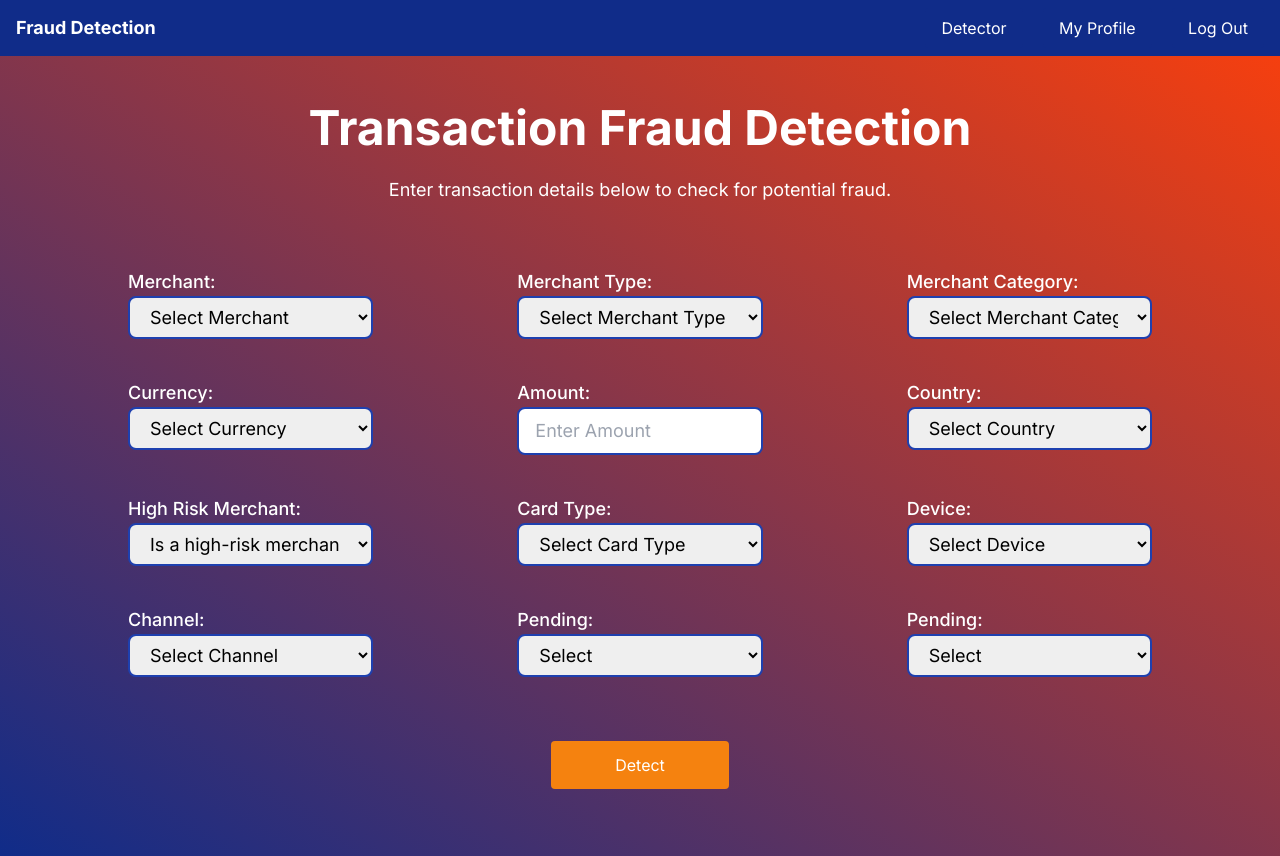
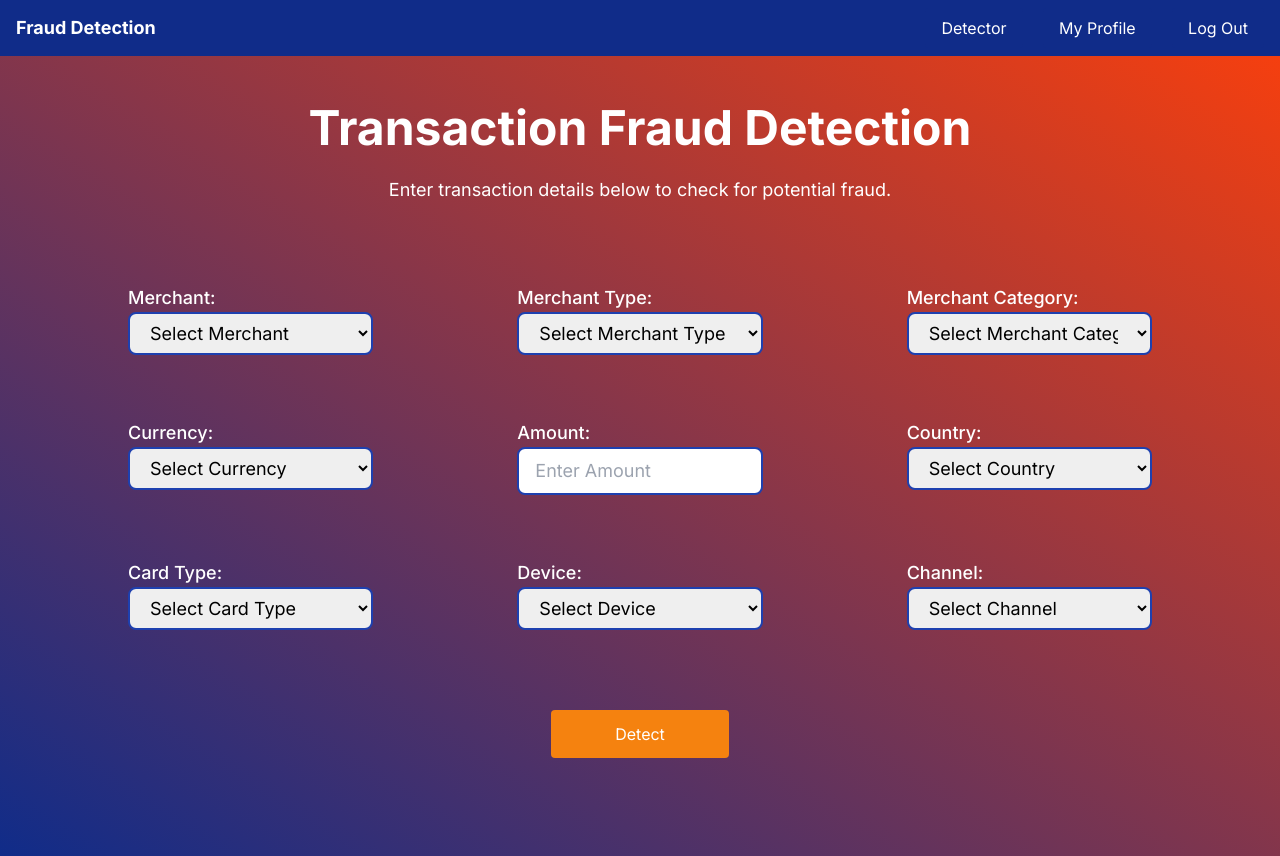
Before and after one commit to jnsltk/fraud_detection, a Django app: page /core/detection_page/ in a window 1280 px wide. Run offline with Django 5.2, Linux system fonts and the light colour scheme; the visitor is signed in with stand-in values (Sample User, id 1); some libraries are stand-ins or nearby versions.

Commit message:
#16 Get form data

```diff
--- a/fraud_detection/core/templates/detection/detection_page.html
+++ b/fraud_detection/core/templates/detection/detection_page.html
@@ -9,10 +9,10 @@
     <p class="text-center text-lg">Enter transaction details below to check for potential fraud.</p>
 
     <!-- Fraud Detection Form -->
-    <form action="{% url 'core/detection_result' %}" method="post" class="flex flex-col items-center space-y-16 w-4/5 max-w-6xl">
+    <form action="{% url 'core/detection_result' %}" method="post" class="flex flex-col items-center space-y-20 w-4/5 max-w-6xl">
         {% csrf_token %}
 
-        <div class="grid grid-cols-1 sm:grid-cols-3 gap-x-36 gap-y-10 w-full">
+        <div class="grid grid-cols-1 sm:grid-cols-3 gap-x-36 gap-y-16 w-full">
             <!-- Merchant -->
             <div class="flex flex-col">
                 <label for="merchant" class="text-lg font-medium text-white">
@@ -143,18 +143,6 @@
                 </select>
             </div>
 
-            <!-- High Risk Merchant -->
-            <div class="flex flex-col">
-                <label for="high_risk_merchant" class="text-lg font-medium text-white">
-                    High Risk Merchant:
-                </label>
-                <select id="high_risk_merchant" name="high_risk_merchant" class="px-4 py-2 rounded-lg border-2 border-blue-800 text-lg text-black" required>
-                    <option value="" disabled selected>Is a high-risk merchant?</option>
-                    <option value="Yes">Yes</option>
-                    <option value="No">No</option>
-                </select>
-            </div>
-
             <!-- Card Type -->
             <div class="flex flex-col">
                 <label for="card_type" class="text-lg font-medium text-white">
@@ -195,28 +183,6 @@
                 </select>
             </div>
 
-            <!-- Pending -->
-            <div class="flex flex-col">
-                <label for="Pending" class="text-lg font-medium text-white">
-                    Pending:
-                </label>
-                <select id="Pending" name="Pending" class="px-4 py-2 rounded-lg border-2 border-blue-800 text-lg text-black" required>
-                    <option value="" disabled selected>Select</option>
-                    <option value="Unknown">Other</option>
-                </select>
-            </div>
-
-            <!-- Pending -->
-            <div class="flex flex-col">
-                <label for="Pending" class="text-lg font-medium text-white">
-                    Pending:
-                </label>
-                <select id="Pending" name="Pending" class="px-4 py-2 rounded-lg border-2 border-blue-800 text-lg text-black" required>
-                    <option value="" disabled selected>Select</option>
-                    <option value="Unknown">Other</option>
-                </select>
-            </div>
-
 
         </div>
 
--- a/fraud_detection/core/views.py
+++ b/fraud_detection/core/views.py
@@ -141,5 +141,17 @@ def detection_page_view(request):
 @login_required
 @require_POST
 def detection_result(request):
+    if request.method == "POST":
+        # Get form data
+        merchant = request.POST.get('merchant')
+        merchant_type = request.POST.get('merchant_type')
+        merchant_category = request.POST.get('merchant_category')
+        currency = request.POST.get('currency')
+        amount = request.POST.get('amount')
+        country = request.POST.get('country')
+        card_type = request.POST.get('card_type')
+        device = request.POST.get('device')
+        channel = request.POST.get('channel')
+
 
     return render(request, 'detection/detection_result.html')
```
